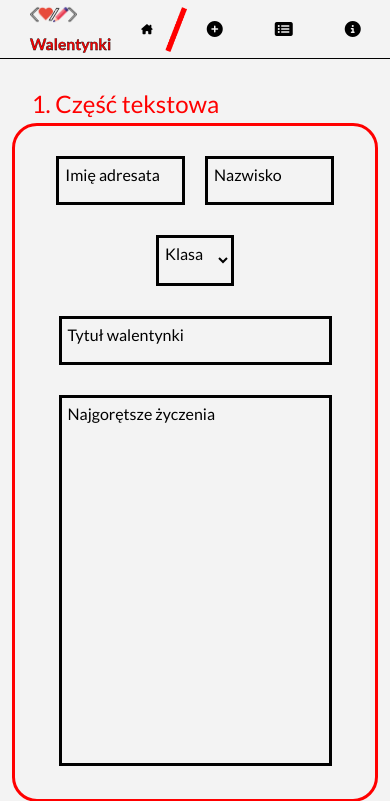
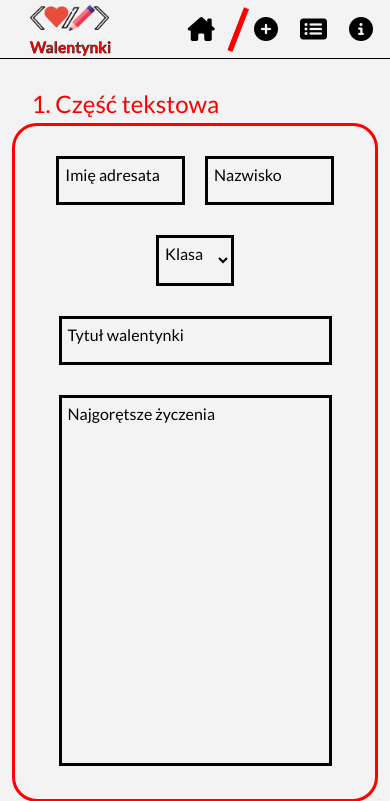
Before and after one commit to BinaRRR/school-valentines-app, a PHP site: page /create.php in a window 390 px wide. Shown: the top 801 px of the page. Run offline with PHP 8.4, Linux system fonts and the light colour scheme; some libraries are stand-ins or nearby versions.

Commit message:
Fix UI on mobile devices

```diff
--- a/styles.css
+++ b/styles.css
@@ -6,6 +6,7 @@
 @import url('css/valentines-list.css');
 @import url('css/footer.css');
 @import url('css/valentine-style.css');
+@import url('css/notifications-bar.css');
 
 :root {
     --bgcolor: #f3f3f3;
@@ -37,6 +38,9 @@ html {
     nav > a {
         font-size: 1.5rem !important;
     }
+    #home > a {
+        font-size: 1.5rem !important;
+    }
 }
 
 @media only screen and (max-width: 500px) {
@@ -47,7 +51,7 @@ html {
         width: 70%;
     }
     nav > a {
-        font-size: 1rem !important;
+        padding: 0 5px!important;
     }
 }
 
@@ -271,3 +275,9 @@ nav {
     margin-bottom: 100px;
     font-size: 2.6vmin;
 }
+
+table, tr, td {
+    padding: .5em;
+    border-collapse: collapse;
+    border: 1px solid black;
+}
```
